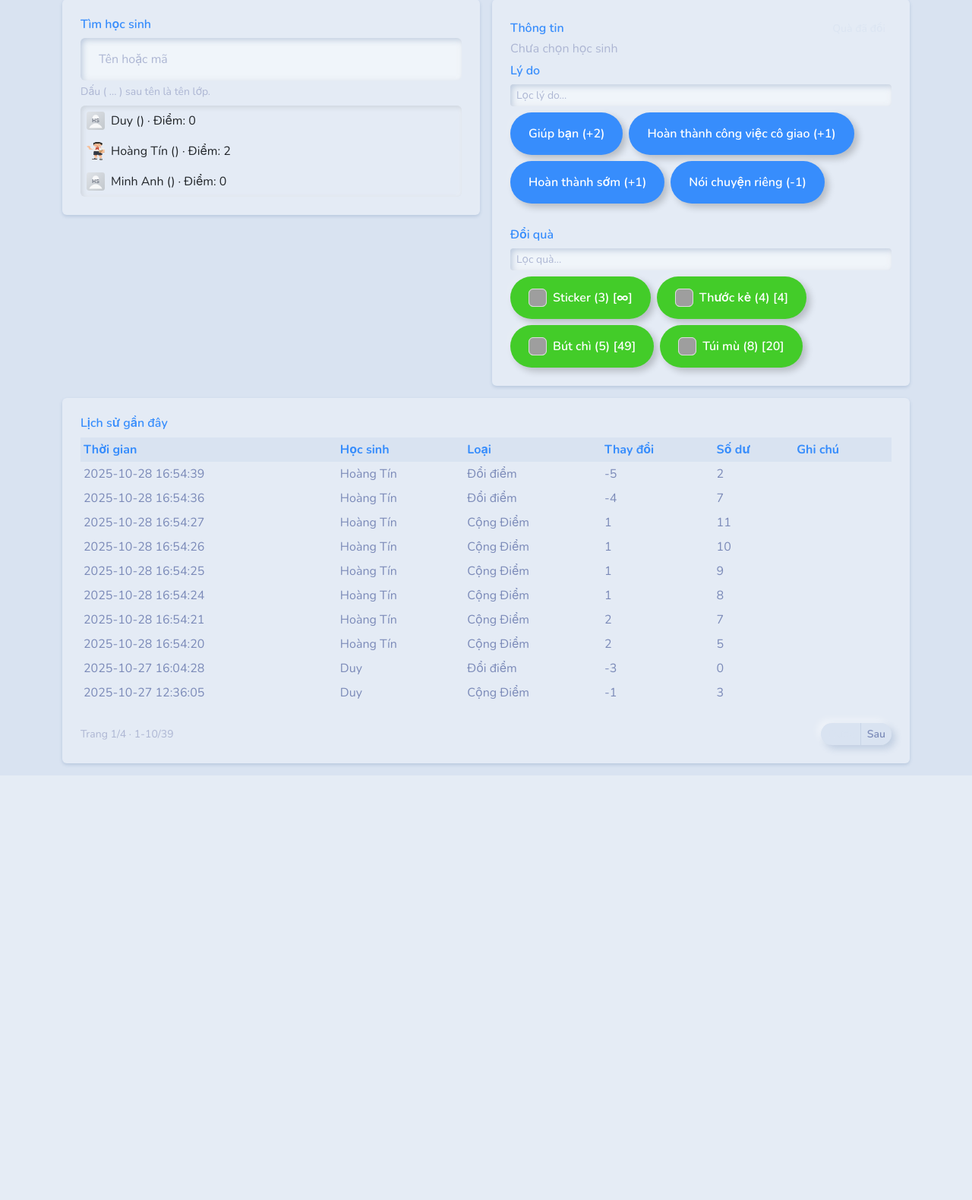
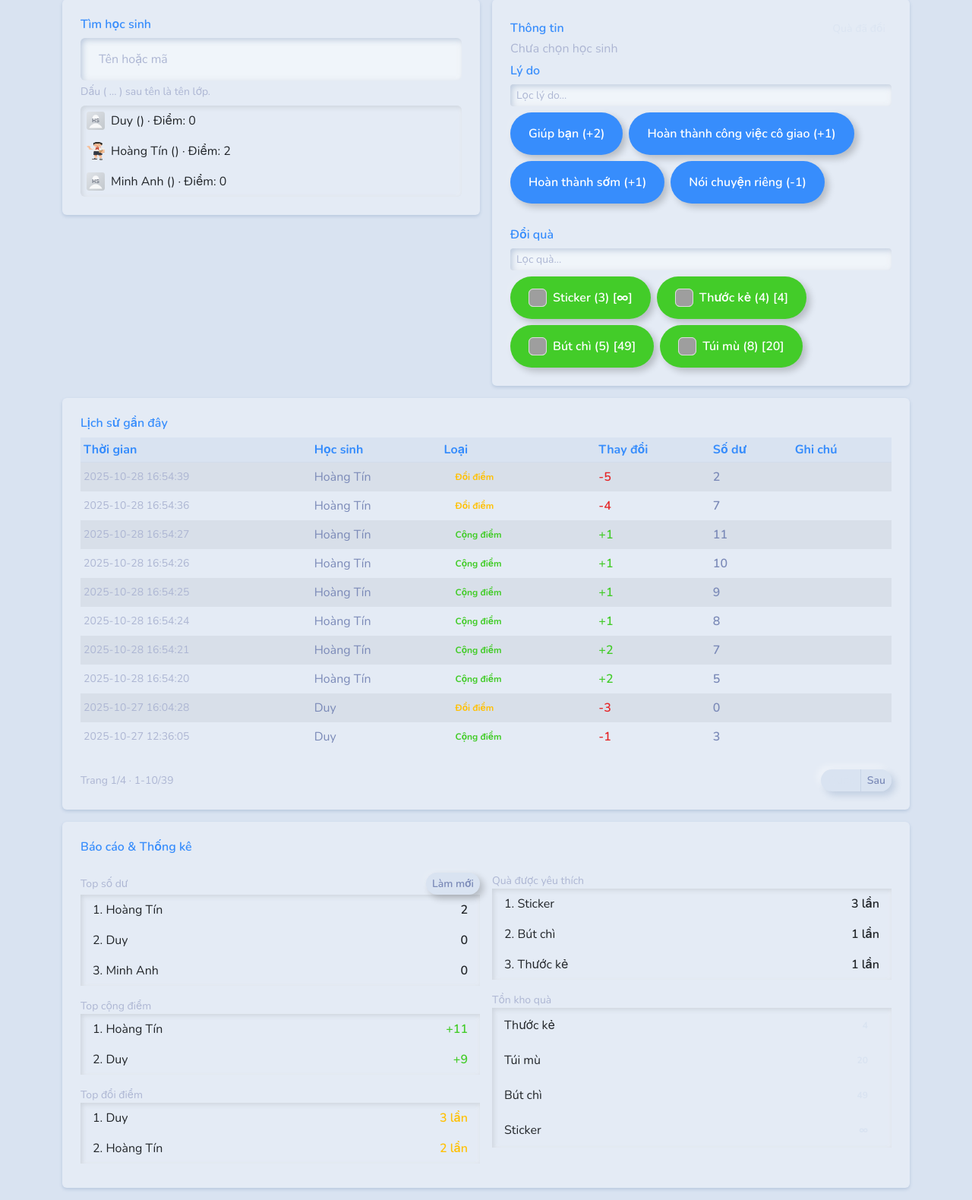
Before and after one commit to nguyenhoangtin1404/DClass, a PHP site: page /public/trang_chinh.php in a window 1280 px wide. Shown: the part 77-1657 px from the top of the page at 76% size. Before the commit the page ends 1088 px from the top, so only its background shows below. Run offline with PHP 8.4, Linux system fonts and the light colour scheme; the visitor is signed in with stand-in values (Sample User, id 1); data comes from the database, SQL or seed files in the repository; some libraries are stand-ins or nearby versions; grey boxes are pictures that could not be loaded.

Commit message:
feat: Add statistics and reporting features to the dashboard

```diff
--- a/api/diem.php
+++ b/api/diem.php
@@ -50,4 +50,59 @@
   $pr=[]; if ($hs_id) { $sql .= " AND sc.hoc_sinh_id=?"; $pr[] = $hs_id; }
   $sql .= " ORDER BY sc.id DESC LIMIT 200"; $st = $pdo->prepare($sql); $st->execute($pr); json_phan_hoi(true, $st->fetchAll());
 }
+
+if ($_SERVER['REQUEST_METHOD'] === 'GET' && $hanh_dong === 'thong_ke') {
+  yeu_cau_dang_nhap();
+  // Top số dư hiện tại
+  $top_so_du = $pdo->query("SELECT hs.id, hs.ho_ten, IFNULL(v.so_du,0) AS so_du
+                             FROM hoc_sinh hs
+                             LEFT JOIN vi_diem v ON v.hoc_sinh_id = hs.id
+                             ORDER BY so_du DESC, hs.ho_ten ASC
+                             LIMIT 10")->fetchAll();
+  // Top cộng điểm (tổng điểm cộng và số lần)
+  $st = $pdo->query("SELECT sc.hoc_sinh_id AS id, hs.ho_ten,
+                            SUM(sc.bien_diem) AS tong_cong,
+                            COUNT(*) AS so_lan
+                     FROM so_cai_diem sc
+                     JOIN hoc_sinh hs ON hs.id = sc.hoc_sinh_id
+                     WHERE sc.loai='CONG_DIEM'
+                     GROUP BY sc.hoc_sinh_id
+                     ORDER BY tong_cong DESC, so_lan DESC
+                     LIMIT 10");
+  $top_cong_diem = $st->fetchAll();
+  // Top đổi điểm (số lần đổi và tổng điểm đã đổi)
+  $st = $pdo->query("SELECT sc.hoc_sinh_id AS id, hs.ho_ten,
+                            COUNT(*) AS so_lan,
+                            SUM(-sc.bien_diem) AS tong_doi
+                     FROM so_cai_diem sc
+                     JOIN hoc_sinh hs ON hs.id = sc.hoc_sinh_id
+                     WHERE sc.loai='DOI_DIEM'
+                     GROUP BY sc.hoc_sinh_id
+                     ORDER BY so_lan DESC, tong_doi DESC
+                     LIMIT 10");
+  $top_doi_diem = $st->fetchAll();
+  // Tồn kho quà
+  $ton_kho = $pdo->query("SELECT id, ten, gia_diem, ton_kho
+                          FROM qua_tang
+                          WHERE dang_hoat_dong=1
+                          ORDER BY CASE WHEN ton_kho < 0 THEN 1 ELSE 0 END ASC, ton_kho ASC, ten ASC")->fetchAll();
+  // Quà được yêu thích (đổi nhiều nhất)
+  $st = $pdo->query("SELECT qt.id, qt.ten,
+                            COUNT(*) AS so_lan,
+                            SUM(-sc.bien_diem) AS tong_diem
+                     FROM so_cai_diem sc
+                     JOIN qua_tang qt ON qt.id = sc.qua_tang_id
+                     WHERE sc.loai='DOI_DIEM'
+                     GROUP BY qt.id
+                     ORDER BY so_lan DESC, tong_diem DESC
+                     LIMIT 10");
+  $qua_ua_thich = $st->fetchAll();
+  json_phan_hoi(true, [
+    'top_so_du' => $top_so_du,
+    'top_cong_diem' => $top_cong_diem,
+    'top_doi_diem' => $top_doi_diem,
+    'ton_kho' => $ton_kho,
+    'qua_ua_thich' => $qua_ua_thich,
+  ]);
+}
 http_response_code(404); json_phan_hoi(false, null, 'khong_tim_thay');
--- a/public/trang_chinh.php
+++ b/public/trang_chinh.php
@@ -17,6 +17,12 @@
   <style>
     .avatar-xs { width:24px; height:24px; border-radius:6px; border:1px solid #ddd; object-fit:cover; object-position:center; background:#fff; }
     .avatar { width:56px; height:56px; border-radius:8px; border:1px solid #ddd; object-fit:cover; object-position:center; background:#fff; display:block; }
+    /* Table polish */
+    .modern-table thead th { position: sticky; top: 0; z-index: 1; background: var(--bs-body-bg); border-bottom: 1px solid var(--bs-border-color); }
+    .modern-table tbody tr:hover { background-color: var(--bs-tertiary-bg); }
+    .modern-table td, .modern-table th { vertical-align: middle; }
+    .cell-notes { max-width: 260px; }
+    .cell-notes .truncate { display:inline-block; max-width:100%; overflow:hidden; text-overflow:ellipsis; white-space:nowrap; }
   </style>
 </head>
 <body><?php include __DIR__ . '/_nav.php'; ?>
@@ -37,7 +43,7 @@
     </div></div></div>
   </div>
   <div class="card mt-3 shadow-sm" data-aos="fade-up"><div class="card-body">
-    <h6>Lịch sử gần đây</h6><div class="table-responsive"><table class="table table-sm">
+    <h6>Lịch sử gần đây</h6><div class="table-responsive"><table class="table table-sm table-hover table-striped align-middle modern-table">
       <thead><tr><th>Thời gian</th><th>Học sinh</th><th>Loại</th><th>Thay đổi</th><th>Số dư</th><th>Ghi chú</th></tr></thead>
       <tbody id="bang_lich_su"></tbody></table></div>
     <div class="d-flex align-items-center justify-content-between mt-2">
@@ -45,6 +51,38 @@
       <div class="btn-group btn-group-sm" role="group">
         <button id="ls_prev" type="button" class="btn btn-outline-secondary">Trước</button>
         <button id="ls_next" type="button" class="btn btn-outline-secondary">Sau</button>
+      </div>
+    </div>
+  </div></div>
+  <div class="card mt-3 shadow-sm" data-aos="fade-up"><div class="card-body">
+    <h6>Báo cáo & Thống kê</h6>
+    <div class="row g-3 mt-1">
+      <div class="col-md-6">
+        <div class="mb-3">
+          <div class="d-flex align-items-center justify-content-between">
+            <div class="text-muted small">Top số dư</div>
+            <button id="tk_refresh" type="button" class="btn btn-outline-secondary btn-sm">Làm mới</button>
+          </div>
+          <div id="tk_top_sodu" class="list-group list-group-flush"></div>
+        </div>
+        <div class="mb-3">
+          <div class="text-muted small">Top cộng điểm</div>
+          <div id="tk_top_cong" class="list-group list-group-flush"></div>
+        </div>
+        <div class="mb-2">
+          <div class="text-muted small">Top đổi điểm</div>
+          <div id="tk_top_doi" class="list-group list-group-flush"></div>
+        </div>
+      </div>
+      <div class="col-md-6">
+        <div class="mb-3">
+          <div class="text-muted small">Quà được yêu thích</div>
+          <div id="tk_qua_ua_thich" class="list-group list-group-flush"></div>
+        </div>
+        <div class="mb-2">
+          <div class="text-muted small">Tồn kho quà</div>
+          <div id="tk_ton_kho" class="list-group list-group-flush"></div>
+        </div>
       </div>
     </div>
   </div></div>
@@ -64,7 +102,7 @@
   </div>
 </div><script>
 let hsHienTai=null;
-let lsData=[]; let lsPage=1; const lsPageSize=10; let lyDoData=[]; let quaData=[];
+let lsData=[]; let lsPage=1; const lsPageSize=10; let lyDoData=[]; let quaData=[]; let thongKe=null;
 function norm(s){ try { return String(s||'').normalize('NFD').replace(/[\u0300-\u036f]/g,'').toLowerCase(); } catch(_e){ return String(s||'').toLowerCase(); } }
 function tenLoai(loai){
   switch(String(loai||'')){
@@ -92,7 +130,7 @@
       b.onclick = async()=>{
         if(!hsHienTai) return alert('Chưa chọn học sinh');
         const res=await fetch('/api/diem.php?hanh_dong=cong',{method:'POST',headers:{'Content-Type':'application/json'},body:JSON.stringify({hoc_sinh_id:hsHienTai.id, ly_do_id:ld.id})});
-        const jj=await res.json(); if(jj.ok){ hsHienTai.so_du=jj.du_lieu.so_du; hienThongTin(); napHocSinh(); napLichSu(); } else alert(jj.thong_bao||'Lỗi');
+        const jj=await res.json(); if(jj.ok){ hsHienTai.so_du=jj.du_lieu.so_du; hienThongTin(); napHocSinh(); napLichSu(); napThongKe(); } else alert(jj.thong_bao||'Lỗi');
       };
       box.appendChild(b);
     });
@@ -117,7 +155,7 @@
       b.onclick = async()=>{
         if(!hsHienTai) return alert('Chưa chọn học sinh');
         const res=await fetch('/api/diem.php?hanh_dong=quy_doi',{method:'POST',headers:{'Content-Type':'application/json'},body:JSON.stringify({hoc_sinh_id:hsHienTai.id, qua_tang_id:q.id})});
-        const jj=await res.json(); if(jj.ok){ hsHienTai.so_du=jj.du_lieu.so_du; hienThongTin(); napHocSinh(); napLichSu(); napQua(); } else alert(jj.thong_bao||'Lỗi');
+        const jj=await res.json(); if(jj.ok){ hsHienTai.so_du=jj.du_lieu.so_du; hienThongTin(); napHocSinh(); napLichSu(); napQua(); napThongKe(); } else alert(jj.thong_bao||'Lỗi');
       };
       box.appendChild(b);
     });
@@ -138,11 +176,77 @@
   const total = lsData.length; const totalPages = Math.max(1, Math.ceil(total/lsPageSize));
   lsPage = Math.min(Math.max(1, lsPage), totalPages);
   const start = (lsPage-1)*lsPageSize; const rows = lsData.slice(start, start+lsPageSize);
-  rows.forEach(row=>{ const tr=document.createElement('tr'); tr.innerHTML=`<td>${row.tao_luc}</td><td>${row.ho_ten}</td><td>${tenLoai(row.loai)}</td><td>${row.bien_diem}</td><td>${row.so_du_sau}</td><td>${row.ghi_chu||''}</td>`; tb.appendChild(tr); });
+  rows.forEach(row=>{
+    const loaiHtml = (() => {
+      switch(String(row.loai||'')){
+        case 'CONG_DIEM': return '<span class="badge bg-success-subtle text-success border border-success-subtle">Cộng điểm</span>';
+        case 'DOI_DIEM': return '<span class="badge bg-warning-subtle text-warning border border-warning-subtle">Đổi điểm</span>';
+        case 'HOAN_TAC': return '<span class="badge bg-secondary-subtle text-secondary border border-secondary-subtle">Hoàn tác</span>';
+        default: return `<span class="badge bg-light text-body-secondary">${tenLoai(row.loai)}</span>`;
+      }
+    })();
+    const delta = Number(row.bien_diem)||0;
+    const deltaHtml = `<span class="fw-semibold ${delta>0?'text-success':'text-danger'}">${delta>0?'+':''}${delta}</span>`;
+    const soDu = Number(row.so_du_sau)||0;
+    const soDuHtml = `<span class="fw-semibold">${new Intl.NumberFormat('vi-VN').format(soDu)}</span>`;
+    const ghiChu = row.ghi_chu||'';
+    const tr=document.createElement('tr');
+    tr.innerHTML = `
+      <td class="text-muted small">${row.tao_luc||''}</td>
+      <td>${row.ho_ten||''}</td>
+      <td>${loaiHtml}</td>
+      <td>${deltaHtml}</td>
+      <td>${soDuHtml}</td>
+      <td class="cell-notes"><span class="truncate">${ghiChu}</span></td>`;
+    tb.appendChild(tr);
+  });
   const info=document.getElementById('ls_info'); if(info){ const from=total?start+1:0; const to=Math.min(start+rows.length,total); info.textContent=`Trang ${lsPage}/${totalPages} · ${from}-${to}/${total}`; }
   const prev=document.getElementById('ls_prev'); const next=document.getElementById('ls_next'); if(prev) prev.disabled=(lsPage<=1); if(next) next.disabled=(lsPage>=totalPages);
 }
-function moQuaDaDoi(){
+function renderThongKe(){
+  const F = (n)=> new Intl.NumberFormat('vi-VN').format(Number(n||0));
+  const elSoDu = document.getElementById('tk_top_sodu'); if(elSoDu){ elSoDu.innerHTML='';
+    (thongKe?.top_so_du||[]).slice(0,5).forEach((x,i)=>{
+      const d=document.createElement('div'); d.className='list-group-item d-flex justify-content-between align-items-center';
+      d.innerHTML = `<span class="text-truncate">${i+1}. ${x.ho_ten}</span><span class="fw-semibold">${F(x.so_du)}</span>`; elSoDu.appendChild(d);
+    });
+  }
+  const elCong = document.getElementById('tk_top_cong'); if(elCong){ elCong.innerHTML='';
+    (thongKe?.top_cong_diem||[]).slice(0,5).forEach((x,i)=>{
+      const d=document.createElement('div'); d.className='list-group-item d-flex justify-content-between align-items-center';
+      d.innerHTML = `<span class="text-truncate">${i+1}. ${x.ho_ten}</span><span class="text-success fw-semibold">+${F(x.tong_cong||0)}</span>`; elCong.appendChild(d);
+    });
+  }
+  const elDoi = document.getElementById('tk_top_doi'); if(elDoi){ elDoi.innerHTML='';
+    (thongKe?.top_doi_diem||[]).slice(0,5).forEach((x,i)=>{
+      const d=document.createElement('div'); d.className='list-group-item d-flex justify-content-between align-items-center';
+      d.innerHTML = `<span class="text-truncate">${i+1}. ${x.ho_ten}</span><span class="text-warning fw-semibold">${F(x.so_lan)} lần</span>`; elDoi.appendChild(d);
+    });
+  }
+  const elQua = document.getElementById('tk_qua_ua_thich'); if(elQua){ elQua.innerHTML='';
+    (thongKe?.qua_ua_thich||[]).slice(0,5).forEach((x,i)=>{
+      const d=document.createElement('div'); d.className='list-group-item d-flex justify-content-between align-items-center';
+      d.innerHTML = `<span class="text-truncate">${i+1}. ${x.ten}</span><span class="fw-semibold">${F(x.so_lan)} lần</span>`; elQua.appendChild(d);
+    });
+  }
+  const elTon = document.getElementById('tk_ton_kho'); if(elTon){ elTon.innerHTML='';
+    (thongKe?.ton_kho||[]).forEach(q=>{
+      const d=document.createElement('div'); d.className='list-group-item d-flex justify-content-between align-items-center';
+      let badgeClass = 'bg-secondary-subtle text-secondary border border-secondary-subtle';
+      const ton = Number(q.ton_kho);
+      if (ton === 0) badgeClass = 'bg-danger-subtle text-danger border border-danger-subtle';
+      else if (ton > 0 && ton <= 3) badgeClass = 'bg-warning-subtle text-warning border border-warning-subtle';
+      d.innerHTML = `<span class="text-truncate">${q.ten}</span><span class="badge ${badgeClass}">${ton<0?'∞':F(ton)}</span>`; elTon.appendChild(d);
+    });
+  }
+}
+async function napThongKe(){
+  try{
+    const r = await fetch('/api/diem.php?hanh_dong=thong_ke'); const j = await r.json();
+    thongKe = j.ok ? (j.du_lieu||{}) : {};
+  }catch(_e){ thongKe = {}; }
+  renderThongKe();
+}function moQuaDaDoi(){
   if(!hsHienTai) return;
   const el = document.getElementById('qua_modal_body'); if(el) el.innerHTML = '<div class="text-muted small">Đang tải...</div>';
   (async()=>{
@@ -178,6 +282,7 @@
 document.getElementById('dang_xuat').onclick=async()=>{ await fetch('/api/dang_nhap.php?hanh_dong=dang_xuat',{method:'POST'}); location.href='/public/dang_nhap.php'; }; const btnQD = document.getElementById('btn_qua_da_doi'); if(btnQD) btnQD.onclick = moQuaDaDoi;
 if(document.getElementById('ly_do_loc')) document.getElementById('ly_do_loc').oninput = renderLyDo;
 if(document.getElementById('qua_loc')) document.getElementById('qua_loc').oninput = renderQua;
+const tkBtn = document.getElementById('tk_refresh'); if (tkBtn) tkBtn.onclick = napThongKe;
 document.getElementById('ls_prev').onclick=()=>{ lsPage=Math.max(1, lsPage-1); renderLichSu(); };
 document.getElementById('ls_next').onclick=()=>{ lsPage=lsPage+1; renderLichSu(); };
 
@@ -206,7 +311,7 @@
 // Ghi đè hàm mặc định nếu đã có
 try { hienThongTin = hienThongTinDep; } catch(_e) {}
 
-napHocSinh(); napLyDo(); napQua(); napLichSu();
+napHocSinh(); napLyDo(); napQua(); napLichSu(); napThongKe();
 </script>
 </body>
 </html>
```
